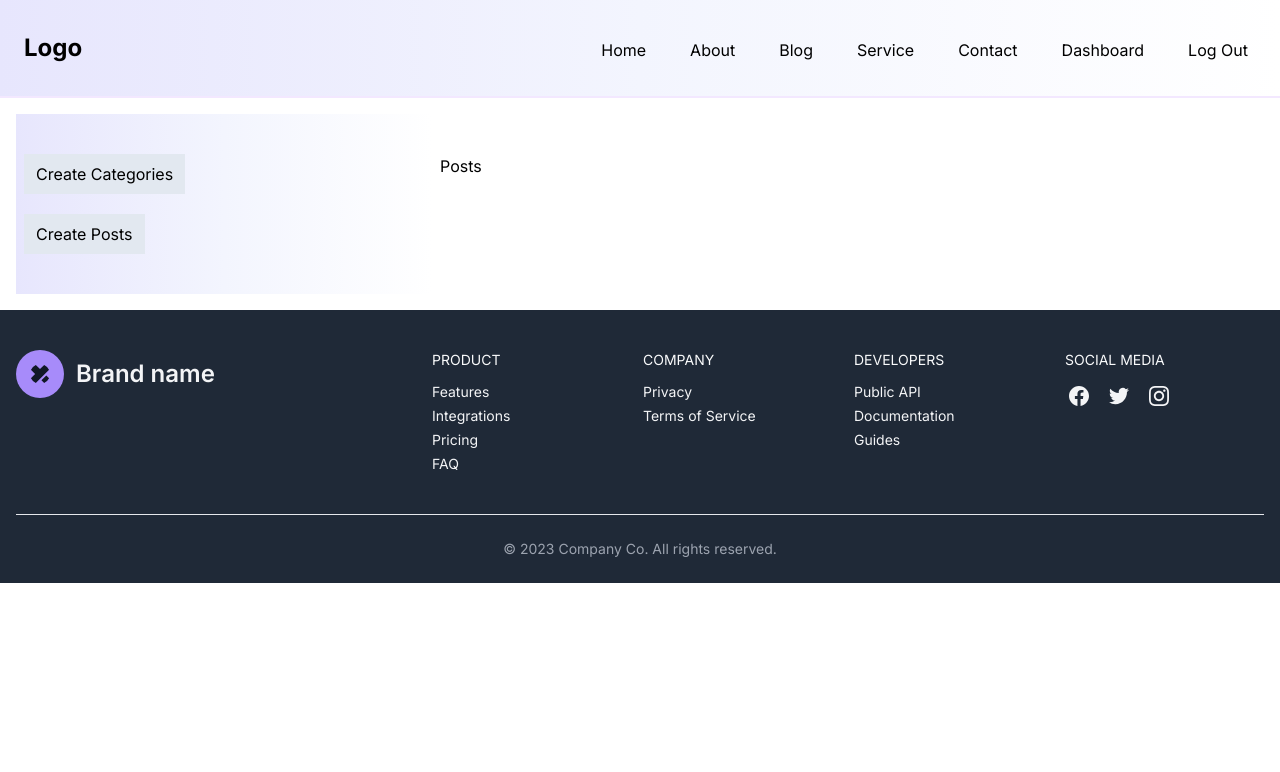
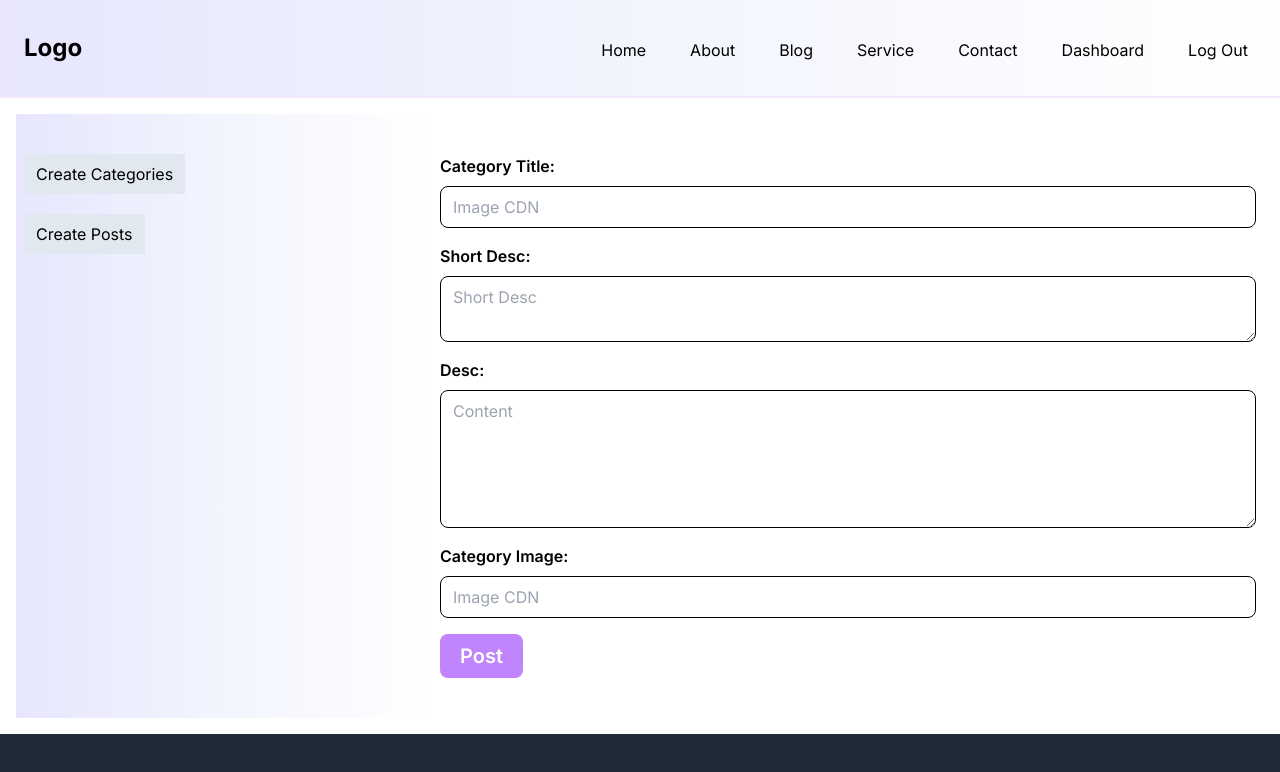
Before and after one commit to mehedi-hasan95/assingment-20, a Next.js app: page /dashboard/posts in a window 1280 px wide. Shown: the top 772 px of the page. Built offline with nearby package versions, Linux system fonts and the light colour scheme.

Commit message:
Post design done

```diff
--- a/src/app/dashboard/posts/page.jsx
+++ b/src/app/dashboard/posts/page.jsx
@@ -1,5 +1,65 @@
 const page = () => {
-    return <div>Posts</div>;
+    return (
+        <div>
+            <form className="flex flex-col gap-y-4">
+                <div className="flex flex-col gap-y-2">
+                    <label htmlFor="title" className="font-semibold">
+                        Category Title:
+                    </label>
+                    <input
+                        type="text"
+                        name="title"
+                        id="title"
+                        className="border border-black px-3 py-2 rounded-lg"
+                        placeholder="Image CDN"
+                    />
+                </div>
+                <div className="flex flex-col gap-y-2">
+                    <label htmlFor="short_Desc" className="font-semibold">
+                        Short Desc:
+                    </label>
+                    <textarea
+                        name="short_Desc"
+                        id="short_Desc"
+                        cols="30"
+                        rows="2"
+                        className="border border-black px-3 py-2 rounded-lg w-full"
+                        placeholder="Short Desc"
+                    ></textarea>
+                </div>
+                <div className="flex flex-col gap-y-2">
+                    <label htmlFor="desc" className="font-semibold">
+                        Desc:
+                    </label>
+                    <textarea
+                        name="desc"
+                        id="desc"
+                        cols="30"
+                        rows="5"
+                        className="border border-black px-3 py-2 rounded-lg w-full"
+                        placeholder="Content"
+                    ></textarea>
+                </div>
+                <div className="flex flex-col gap-y-2">
+                    <label htmlFor="postImg" className="font-semibold">
+                        Category Image:
+                    </label>
+                    <input
+                        type="text"
+                        name="postImg"
+                        id="postImg"
+                        className="border border-black px-3 py-2 rounded-lg"
+                        placeholder="Image CDN"
+                    />
+                </div>
+                <input
+                    type="submit"
+                    value="Post"
+                    className="text-xl font-semibold max-w-max bg-purple-400 px-5 py-2 rounded-lg text-white cursor-pointer"
+                />
+            </form>
+        </div>
+    );
 };
 
 export default page;
```
Also changed, not shown: 1 other file (tests, documents, lock files or other folders).
